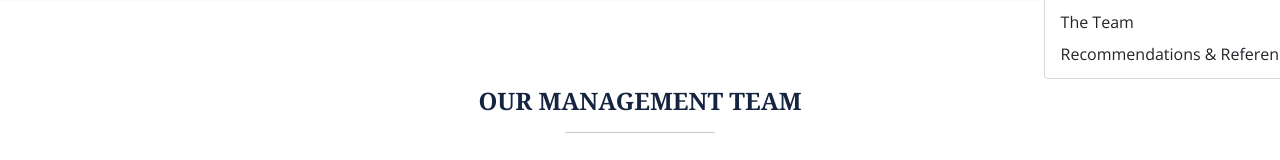
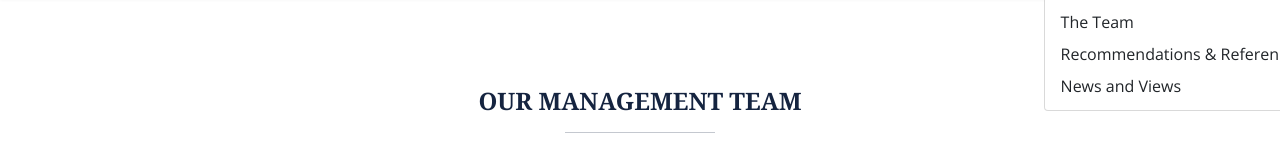
Before and after one commit to supreetn/Subassociates, a website: page team.html in a window 1280 px wide. Both pictures are taken after a click on the link "PAGES". Shown: the part 140-300 px from the top of the page. Drawn offline with nearby package versions, Linux system fonts and the light colour scheme; files that its build step writes are made by us from their sources.

Commit message:
Updatessss team.html

```diff
--- a/team.html
+++ b/team.html
@@ -80,6 +80,7 @@
                         <!-- Dropdown menu items -->
                         <a href="team.html" class="dropdown-item">The Team</a>
                         <a href="recomm.html" class="dropdown-item">Recommendations & References</a>
+                        <a href="newsandviews.html" class="dropdown-item">News and Views</a>
                     </div>
                 </div>
                 <a href="contact.html" class="nav-item nav-link">Careers</a>
```
